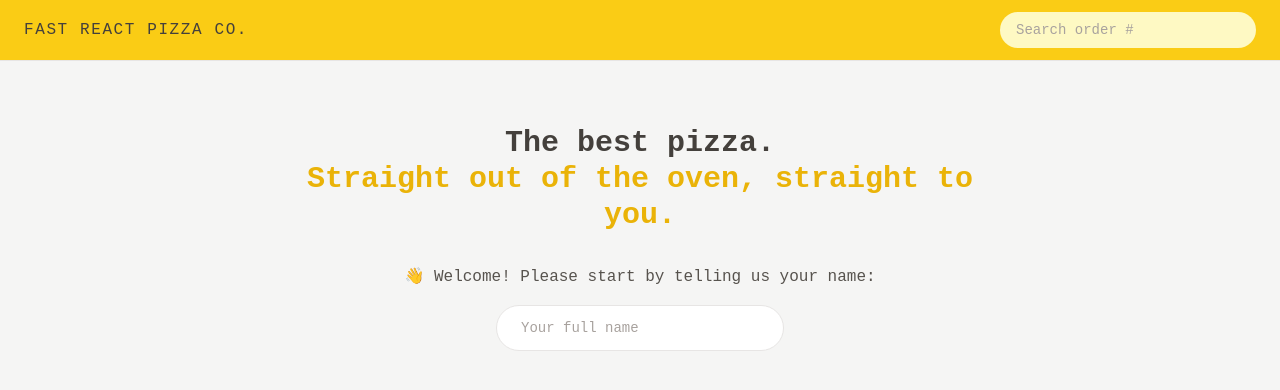
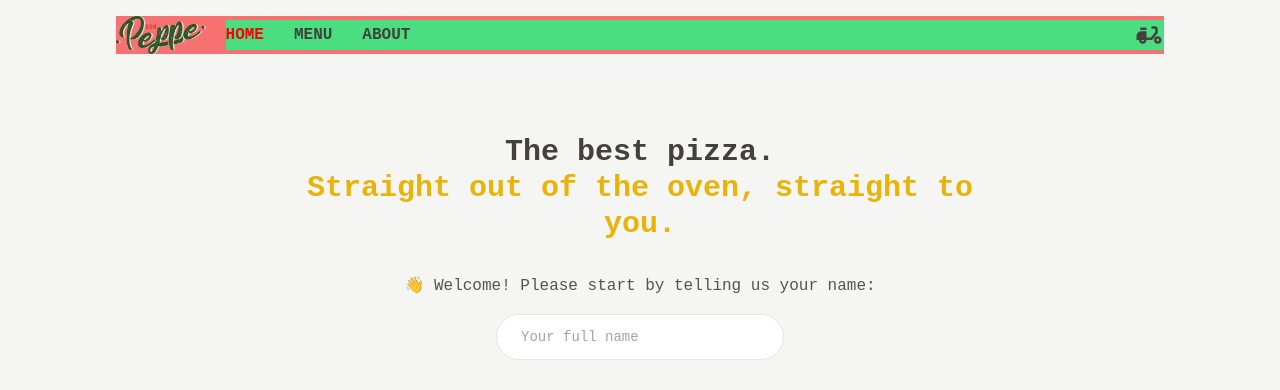
Before and after one commit to mustafa-khaled/Fast-Pizza, a React (Vite) app: page / in a window 1280 px wide. Shown: the top 390 px of the page. Built offline with nearby package versions, Linux system fonts and the light colour scheme.

Commit message:
create responsive header

```diff
--- a/index.html
+++ b/index.html
@@ -11,7 +11,7 @@
     <meta name="viewport" content="width=device-width, initial-scale=1.0" />
     <title>Pizza</title>
   </head>
-  <body class="bg-stone-100 text-stone-700">
+  <body>
     <div id="root"></div>
     <script type="module" src="/src/main.jsx"></script>
   </body>
--- a/package.json
+++ b/package.json
@@ -13,6 +13,7 @@
     "@reduxjs/toolkit": "^2.0.1",
     "react": "^18.2.0",
     "react-dom": "^18.2.0",
+    "react-icons": "^4.12.0",
     "react-redux": "^9.0.2",
     "react-router-dom": "^6.20.1"
   },
--- a/src/index.css
+++ b/src/index.css
@@ -12,23 +12,42 @@
     width: 45px;
     aspect-ratio: 0.75;
     --c: no-repeat linear-gradient(theme(colors.stone.800) 0 0);
-    background: var(--c) 0% 50%, var(--c) 50% 50%, var(--c) 100% 50%;
+    background:
+      var(--c) 0% 50%,
+      var(--c) 50% 50%,
+      var(--c) 100% 50%;
     background-size: 20% 50%;
     animation: loading 1s infinite linear;
   }
 
   @keyframes loading {
     20% {
-      background-position: 0% 0%, 50% 50%, 100% 50%;
+      background-position:
+        0% 0%,
+        50% 50%,
+        100% 50%;
     }
     40% {
-      background-position: 0% 100%, 50% 0%, 100% 50%;
+      background-position:
+        0% 100%,
+        50% 0%,
+        100% 50%;
     }
     60% {
-      background-position: 0% 50%, 50% 100%, 100% 0%;
+      background-position:
+        0% 50%,
+        50% 100%,
+        100% 0%;
     }
     80% {
-      background-position: 0% 50%, 50% 50%, 100% 100%;
+      background-position:
+        0% 50%,
+        50% 50%,
+        100% 100%;
     }
   }
 }
+
+.header-links a.active {
+  color: red;
+}
--- a/src/ui/AppLayout.jsx
+++ b/src/ui/AppLayout.jsx
@@ -1,14 +1,14 @@
-import Header from './Header';
-import Loader from './Loader';
-import CartOverview from '../features/cart/CartOverview';
-import { Outlet, useNavigation } from 'react-router-dom';
+import { Outlet, useNavigation } from "react-router-dom";
+import Header from "./Header";
+import Loader from "./Loader";
+import CartOverview from "../features/cart/CartOverview";
 
 function AppLayout() {
   const navigation = useNavigation();
-  const isLoading = navigation.state === 'loading';
+  const isLoading = navigation.state === "loading";
 
   return (
-    <div className="grid h-screen grid-rows-[auto_1fr_auto]">
+    <div className="grid h-screen grid-rows-[auto_1fr_auto] bg-stone-100 text-stone-700">
       {isLoading && <Loader />}
 
       <Header />
--- /dev/null
+++ b/src/ui/Container.jsx
@@ -0,0 +1,9 @@
+function Container({ children }) {
+  return (
+    <div className="container mx-auto  w-full px-[20px] lg:w-[85%]">
+      {children}
+    </div>
+  );
+}
+
+export default Container;
--- a/src/ui/Header.jsx
+++ b/src/ui/Header.jsx
@@ -1,16 +1,73 @@
-import { Link } from 'react-router-dom';
-import SearchOrder from '../features/order/SearchOrder';
-import Username from '../features/user/Username';
+import { Link, NavLink } from "react-router-dom";
+import {
+  MdDeliveryDining,
+  MdOutlineList,
+  MdClose,
+  MdOutlineSearch,
+} from "react-icons/md";
+
+import logo from "/logo.png";
+import Container from "./Container";
+import { useState } from "react";
+
+const headerLinks = [
+  { title: "Home", to: "/" },
+  { title: "Menu", to: "/menu" },
+  { title: "About", to: "/about" },
+];
 
 function Header() {
+  const [showList, setShowList] = useState(false);
+
+  function toggleList() {
+    setShowList((prev) => !prev);
+  }
+
   return (
-    <header className="flex items-center justify-between border-b border-stone-200 bg-yellow-400 px-4 py-3 uppercase sm:px-6">
-      <Link to="/" className="tracking-widest">
-        Fast React Pizza Co.
-      </Link>
+    <header className="flex h-[70px] items-center justify-center">
+      <Container>
+        <div className="flex items-center justify-between gap-[20px] bg-red-400">
+          {/* Logo */}
+          <Link to="/" className="tracking-widest">
+            <img src={logo} alt="logo" className="w-[100px]" />
+          </Link>
 
-      <SearchOrder />
-      <Username />
+          {/* Links */}
+          <div
+            className={`header-links fixed ${
+              showList ? "right-[20px]" : "right-[-300px]"
+            } top-[70px] flex h-[300px] w-[250px]
+            flex-col items-center justify-center gap-[30px] bg-green-400 transition-all sm:static sm:h-auto
+             sm:w-full  sm:flex-row`}
+          >
+            {headerLinks.map((el) => (
+              <NavLink
+                key={el.title}
+                to={el.to}
+                className={"font-bold uppercase"}
+              >
+                {el.title}
+              </NavLink>
+            ))}
+
+            <div className="flex items-center gap-[10px] sm:ml-auto">
+              <Link to={"/cart"}>
+                <MdDeliveryDining className="cursor-pointer text-3xl" />
+              </Link>
+            </div>
+          </div>
+
+          {/* List Toggle */}
+
+          <div className="sm:hidden" onClick={toggleList}>
+            {showList ? (
+              <MdClose className="cursor-pointer text-3xl" />
+            ) : (
+              <MdOutlineList className="cursor-pointer text-3xl" />
+            )}
+          </div>
+        </div>
+      </Container>
     </header>
   );
 }
```
Also changed, not shown: public/logo.png (added), 1 other file (tests, documents, lock files or other folders).
